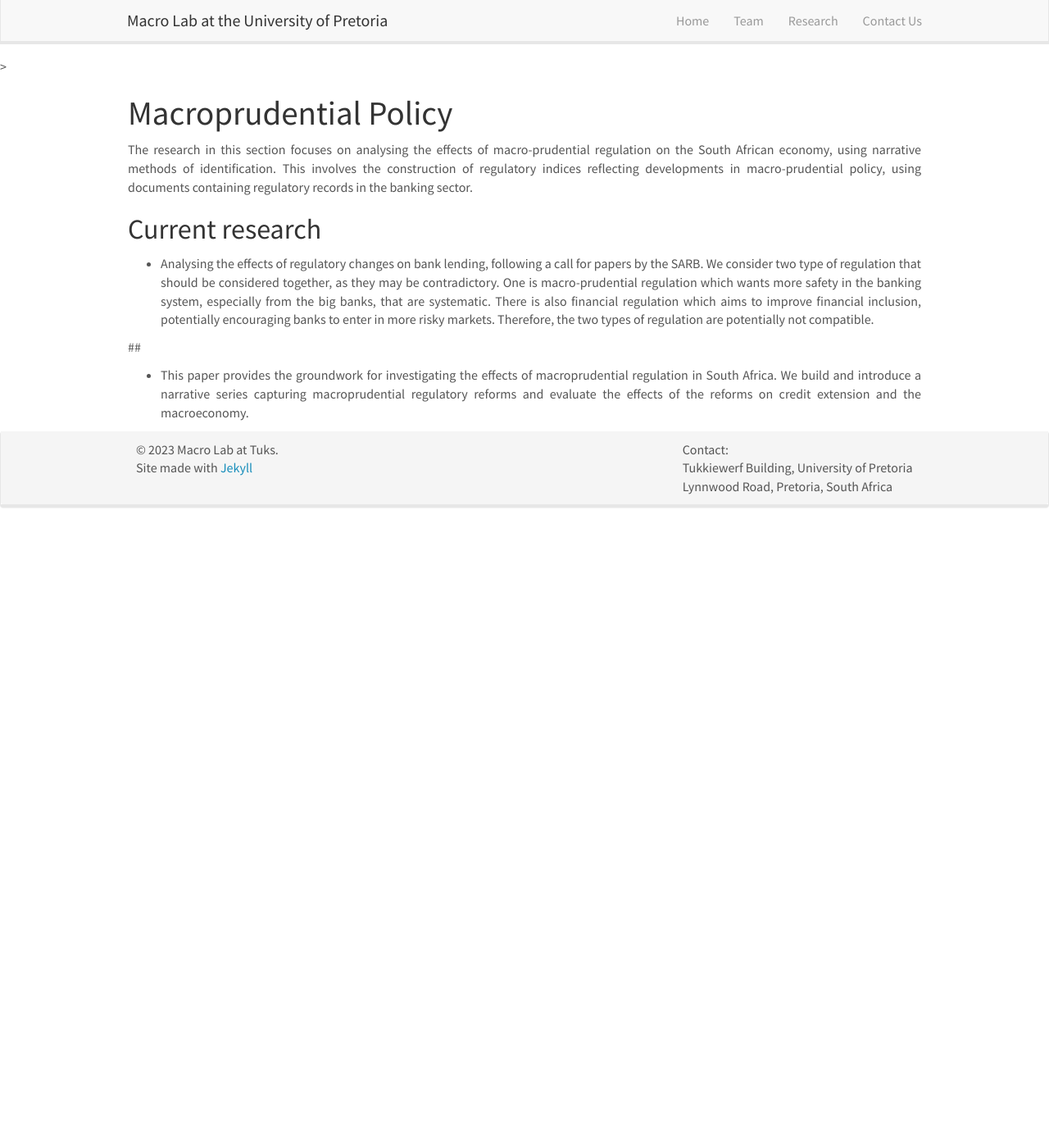
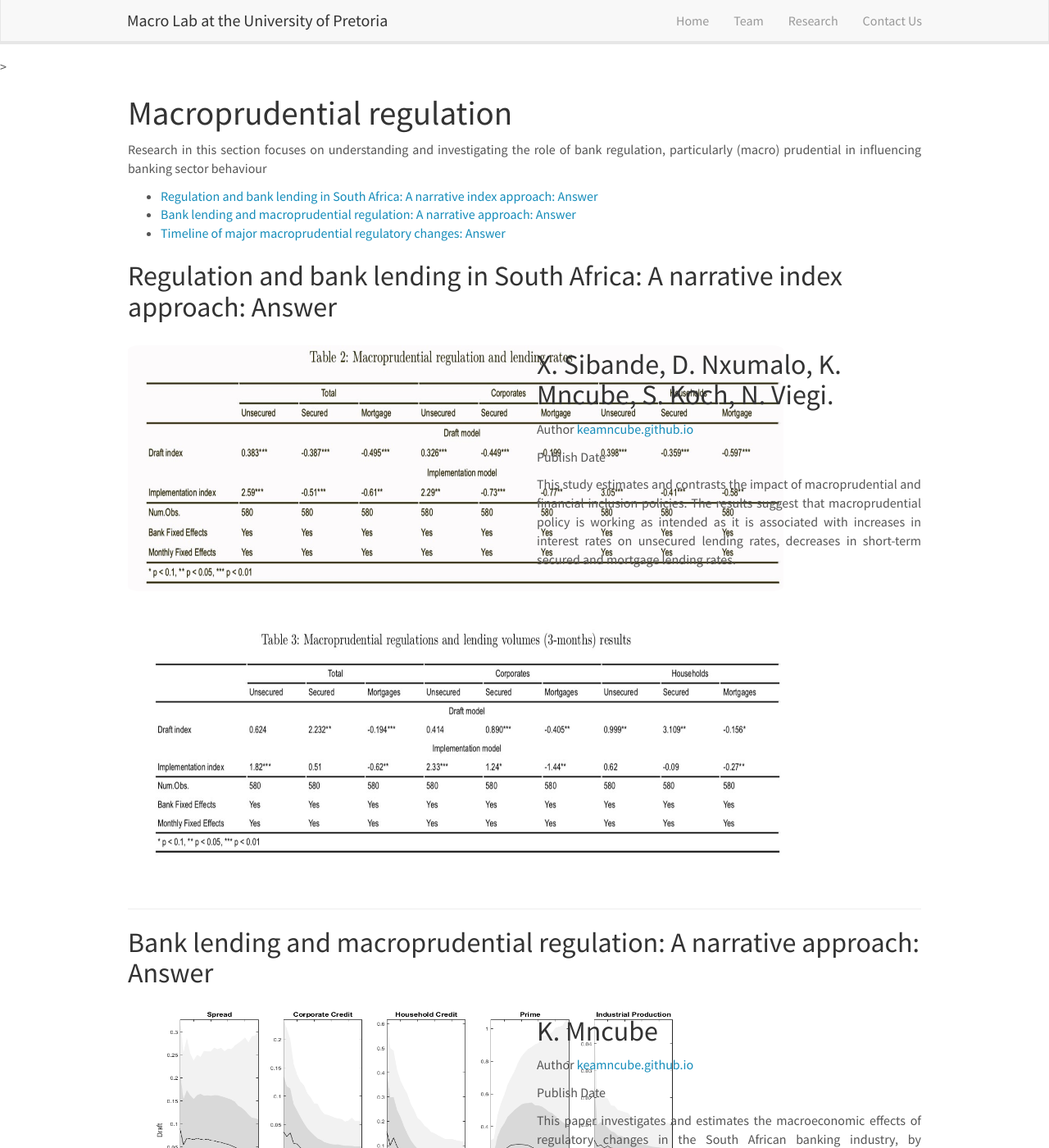
Before and after one commit to upmacrolab/upmacrolab.github.io, a Jekyll site: the page built from _pages/macropru.md, in a window 1280 px wide and 1400 px high. Shown: the whole window at 82% size. Built offline with Jekyll 4.4.1, drawn with Linux system fonts in a browser that asks for light colours; nearby versions of some CDN libraries; some of the changed text lies outside the part shown.

Commit message:
Update macropru.md
Update macropur research

```diff
--- a/_pages/macropru.md
+++ b/_pages/macropru.md
@@ -6,17 +6,87 @@ sitemap: false
 permalink: /macropru.html/
 ---
 
-# Macroprudential Policy
 
-<p align="justify"> The research in this section focuses on analysing the effects of macro-prudential regulation on the South African economy, using narrative methods of identification. This involves the construction of regulatory indices reflecting developments in macro-prudential policy, using documents containing regulatory records in the banking sector. </p>
+# Macroprudential regulation
+
+<p align="justify"> Research in this section focuses on understanding and investigating the role of bank regulation, particularly (macro) prudential in influencing banking sector behaviour    </p>
+<!-- Replace the text and the hiperlink for your papers. The hyperlink is a replication of the text but is lowercased and the whitespace " " is replaced with a "-". Only words are replication, not punctuation. -->
+* [Regulation and bank lending in South Africa: A narrative index approach: Answer](#regulation-and-bank-lending-in-south-africa-a-narrative-index-approach-answer)
+* [Bank lending and macroprudential regulation: A narrative approach: Answer](#bank-lending-and-macroprudential-regulation-a-narrative-approach-answer)
+* [Timeline of major macroprudential regulatory changes: Answer](#timeline-of-major-macroprudential-regulatory-changes-answer)
 
 
 
-## Current research
-
-- <p align="justify"> Analysing the effects of regulatory changes on bank lending, following a call for papers by the SARB. We consider two type of regulation that should be considered together, as they may be contradictory. One is macro-prudential regulation which wants more safety in the banking system, especially from the big banks, that are systematic. There is also financial regulation which aims to improve financial inclusion, potentially encouraging banks to enter in more risky markets. Therefore, the two types of regulation are potentially not compatible.
+## Regulation and bank lending in South Africa: A narrative index approach: Answer
+<div class="row">
+  <div class="col col-md-6" markdown="0">
+    <!-- replace with your paper figure -->
+    <img src="{{ site.url }}{{ site.baseurl }}/images/pubpic/rates2.jpg" alt="Conditional forecasting"  width="800" height="300"/>
+    <img src="{{ site.url }}{{ site.baseurl }}/images/pubpic/volumes2.jpg" alt="Conditional forecasting"  width="800" height="300"/>
 
 
-##
 
-- <p align="justify"> This paper provides the groundwork for investigating the effects of macroprudential regulation in South Africa. We build and introduce a narrative series capturing macroprudential regulatory reforms and evaluate the effects of the reforms on credit extension and the macroeconomy.
+  </div>
+  <div class="col col-md-6" markdown="0">
+  <!-- replace title with your title -->
+  <h2>X. Sibande, D. Nxumalo, K. Mncube, S. Koch, N. Viegi. </h2>
+  <!-- replace author with your name and link -->
+  <p> Author <a href="https://https://keamncube.github.io/">keamncube.github.io</a> </p>
+  <!-- replace with the date of publication -->
+  <p>Publish Date</p>
+  <!-- replace with your text -->
+  <p align="justify"> This study estimates and contrasts the impact of macroprudential and financial inclusion policies. The results suggest that macroprudential policy is working as intended as it is associated with increases in interest rates on unsecured lending rates, decreases in short-term secured and mortgage lending rates.  </p>
+
+
+  </div>
+</div>
+
+<!-- Divider -->
+---
+## Bank lending and macroprudential regulation: A narrative approach: Answer
+<div class="row">
+  <div class="col col-md-6" markdown="0">
+  <!-- replace with your paper figure -->
+    <img src="{{ site.url }}{{ site.baseurl }}/images/pubpic/draft2.png" alt="Conditional forecasting"  width="700" height="300"/>
+    <img src="{{ site.url }}{{ site.baseurl }}/images/pubpic/impl2.png" alt="Conditional forecasting"  width="700" height="300"/>
+
+  </div>
+  <div class="col col-md-6" markdown="0">
+  <!-- replace title with your title -->
+  <h2>K. Mncube</h2>
+  <!-- replace author with your name and link -->
+  <p> Author <a href="https://https://keamncube.github.io/">keamncube.github.io</a> </p>
+  <!-- replace with the date of publication -->
+  <p>Publish Date</p>
+  <!-- replace with your text -->
+  <p align="justify"> This paper investigates and estimates the macroeconomic effects of regulatory changes in the South African banking industry, by introducing narrative series capturing regulatory changes. The estimations are perfomed in a  Bayesian Vector Autoregression (BVAR(X)) and  Local Projections-Instrumental Variables (LP-IV) settings. The results show both a contraction and increase in credit extension following regulatory changes.  </p>
+  <!-- replace with your paper link -->
+
+
+  </div>
+</div>
+
+<!-- Divider -->
+---
+
+## Timeline of major macroprudential regulatory changes: Answer
+<div class="row">
+  <div class="col col-md-6" markdown="0">
+  <!-- replace with your paper figure -->
+    <img src="{{ site.url }}{{ site.baseurl }}/images/pubpic/timeline.jpg" alt="Conditional forecasting"  width="500" height="600"/>
+
+  </div>
+  <div class="col col-md-6" markdown="0">
+  <!-- replace title with your title -->
+  <h2>K. Mncube</h2>
+  <!-- replace author with your name and link -->
+  <p> Author <a href="https://https://keamncube.github.io/">keamncube.github.io</a> </p>
+  <!-- replace with the date of publication -->
+  <p>Publish Date</p>
+  <!-- replace with your text -->
+  <p align="justify"> This figure shows a timeline of major macroprudential regulatory changes in the South African banking industry. </p>
+  <!-- replace with your paper link -->
+
+
+  </div>
+</div>
```
